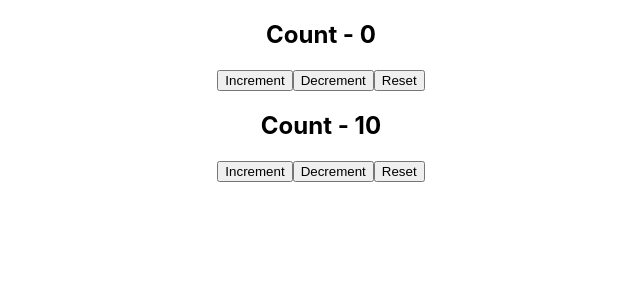
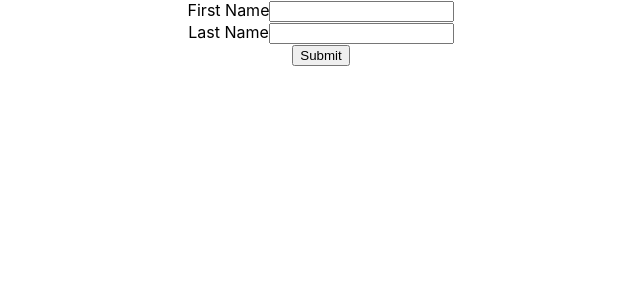
Before and after one commit to dzlatarov/ReactJSTutorial, a React (Create React App) app: page / in a window 1280 px wide. Shown: the top 300 px of the page, without its empty margins (319-959 px from the left). Built offline with nearby package versions, Linux system fonts and the light colour scheme.

Commit message:
create custom hook - for user input

```diff
--- a/src/App.js
+++ b/src/App.js
@@ -50,6 +50,7 @@ import DocTitleOne from './hooks/customHook/DocTitleOne';
 import DocTitleTwo from './hooks/customHook/DocTitleTwo';
 import CounterOne from './hooks/customHook/CounterOne';
 import CounterTwo from './hooks/customHook/CounterTwo';
+import UserForm from './hooks/customHook/UserForm';
 
 export const CountContext = React.createContext()
 
@@ -70,8 +71,7 @@ export const CountContext = React.createContext()
 function App() {
   return (
     <div className="App">
-      <CounterOne />
-      <CounterTwo />
+      <UserForm />
     </div >
   )
 }
--- /dev/null
+++ b/src/hooks/customHook/UserForm.js
@@ -0,0 +1,34 @@
+import React from 'react'
+import useInput from './hooks/useInput'
+
+function UserForm() {
+    const [firstName, bindFirstName, resetFirstName] = useInput('')
+    const [lastName, bindLastName, resetLastName] = useInput('')
+
+    const submitHandler = e => {
+        e.preventDefault()
+        alert(`${firstName} ${lastName}`)
+        resetFirstName()
+        resetLastName()
+    }
+
+    return (
+        <form onSubmit={submitHandler}>
+            <div>
+                <label>First Name</label>
+                <input
+                    {...bindFirstName}
+                />
+            </div>
+            <div>
+                <label>Last Name</label>
+                <input
+                    {...bindLastName}
+                />
+            </div>
+            <button>Submit</button>
+        </form>
+    )
+}
+
+export default UserForm
--- /dev/null
+++ b/src/hooks/customHook/hooks/useInput.js
@@ -0,0 +1,20 @@
+import { useState } from 'react'
+
+function useInput(initialValue) {
+    const [value, setValue] = useState(initialValue)
+
+    const reset = () => {
+        setValue(initialValue)
+    }
+
+    const bind = {
+        value,
+        onChange: e => {
+            setValue(e.target.value)
+        }
+    }
+
+    return [value, bind, reset]
+}
+
+export default useInput
```
